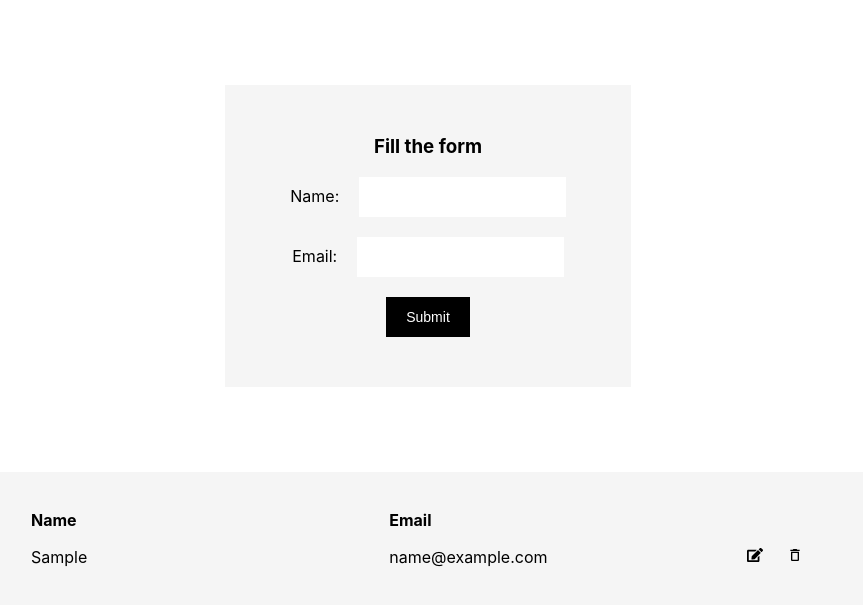
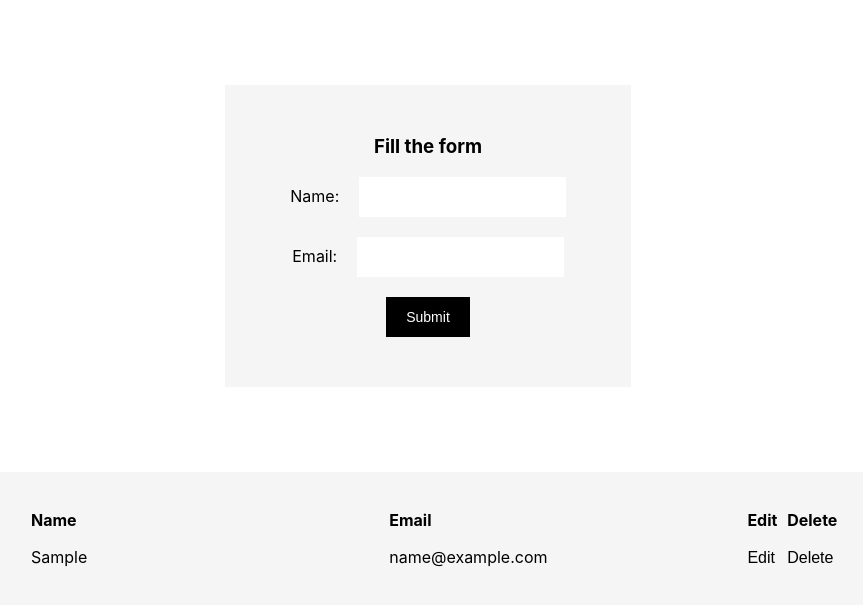
Before and after one commit to SurpreetKaur29/React-Practice, a React (Create React App) app: page / in a window 1280 px wide. Both pictures are taken after typing "Sample", "name@example.com" into the empty fields and a click on the button "Submit". Shown: the top 606 px of the page, without its empty margins (212-1080 px from the left). Built offline with nearby package versions, Linux system fonts and the light colour scheme.

Commit message:
useState form revised

```diff
--- a/src/index.js
+++ b/src/index.js
@@ -2,14 +2,14 @@ import React from 'react';
 import ReactDOM from 'react-dom/client';
 import './index.css';
 import App from './App';
-import EvenOdd from './useState';
+import DataForm from './useState';
 import reportWebVitals from './reportWebVitals';
 
 const root = ReactDOM.createRoot(document.getElementById('root'));
 root.render(
   <React.StrictMode>
-    <App />
-    {/* <EvenOdd /> */}
+    {/* <App /> */}
+    <DataForm />
   </React.StrictMode>
 );
 
--- a/src/useState.js
+++ b/src/useState.js
@@ -2,29 +2,134 @@ import React, { useState } from "react";
 import "./index.css";
 
 
-const EvenOdd = () => {
-  const [categories, setCategories] = React.useState([]);
-  const [item, setItem] = React.useState("");
+const DataForm = () => {
+  const [edit, setEdit] = useState(false);
+  const [detail, setDetail] = useState([]);
+  const [record, setRecord] = useState({
+      name:"",
+      email:""
+  });
 
-  const addCategory = e => {
-    const trimmed = item.trim();
-
-    if (trimmed && !categories.includes(trimmed)) {
-      setCategories(prevState => prevState.concat(trimmed));
+  const onChanged = (e) => {
+    setRecord({
+      ...record,
+      [e.target.name] : e.target.value
     }
+    )
+    //console.log(e.target.value)
   };
 
+  const saveRecord = (e) => {
+    e.preventDefault();
+    const arrIndex = detail.findIndex((item) => item.email === record.email);
+    if(arrIndex === -1){
+    setRecord({
+      name:"",
+      email:""
+    });
+    setDetail([...detail, record]);
+    }else{
+      alert("Email should not be repeated!")
+    }
+    console.log("detail", detail);
+  };
+
+  const updateRecord = (e) => {
+    const newUpdate = [...detail]
+    e.preventDefault();
+    const arrIndex = detail.findIndex((item) => item.email === record.email);
+    if(arrIndex === -1){
+    return ;
+    }else{
+    newUpdate[arrIndex].name = record.name;
+    setDetail(newUpdate);
+    setRecord({
+      name:"",
+      email:""
+    });
+    setEdit(false);
+    }
+    console.log("detail", detail);
+  };
+
+  const deleted = (index, e) => {
+    const checkFilter = (item, i) => i !== index;
+    setDetail(
+      detail.filter(checkFilter)
+    )
+    setEdit(false);
+    console.log("index", index);
+  }
+
+  const edited = (item) => {
+    console.log("edited");
+    setEdit(true);
+    setRecord(item);
+  }
+
   return (
-    <div>
-      <input
-        onChange={e => setItem(e.target.value)}
-        value={item}
-      />&nbsp;
-      <button onClick={addCategory}>Add Item</button>
-      <ul>{categories.map(e => <li key={e}>{e}</li>)}</ul>
-    </div>
+    <>
+      <div className="margin-auto form-div">
+        <form onSubmit={edit ? updateRecord : saveRecord}>
+          <h3>Fill the form</h3>
+          <label>Name: </label>
+          <input
+            type="text"
+            name="name"
+            value={record.name}
+            onChange={onChanged}
+            required
+          />
+          <br />
+          <br />
+          <label>Email: </label>
+          <input
+            type="email"
+            name="email"
+            value={record.email}
+            onChange={onChanged}
+            required
+            disabled={edit}
+          />
+          <br />
+          <br />
+          {edit ? <button>Update</button>  : <button>Submit</button>}
+        </form>
+      </div>
+      <div className="margin-auto">
+        <table width="100%">
+          <thead>
+            <tr>
+              <th>Name</th>
+              <th>Email</th>
+              <th>Edit</th>
+              <th>Delete</th>
+            </tr>
+          </thead>
+          <tbody>
+            {detail.map((item, index) => {
+              return(
+              <tr key={index}>
+              <td>{item.name}</td>
+              <td>{item.email}</td>
+              <td>
+                <button onClick={() => edited(item)}>
+                  Edit
+                </button>
+              </td>
+              <td>
+                <button onClick={(e) => deleted(index, e)}>
+                  Delete
+                </button>
+              </td>
+            </tr>
+            )})}
+          </tbody>
+        </table>
+      </div>
+    </>
   );
 };
 
 
-export default EvenOdd;
+export default DataForm;
```
